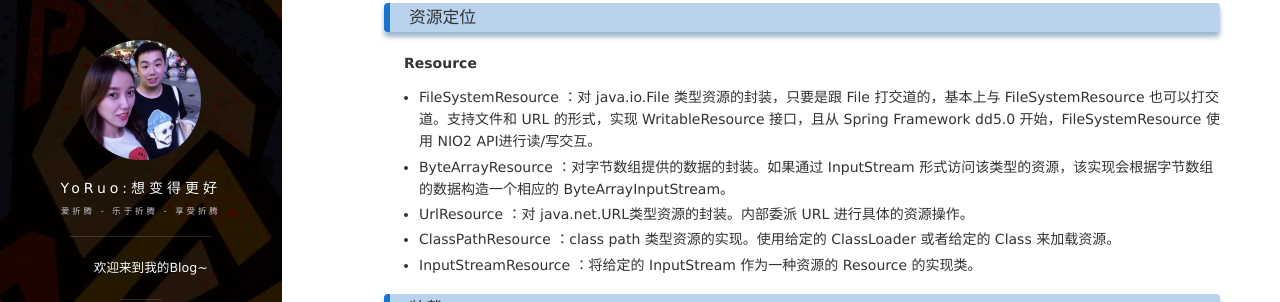
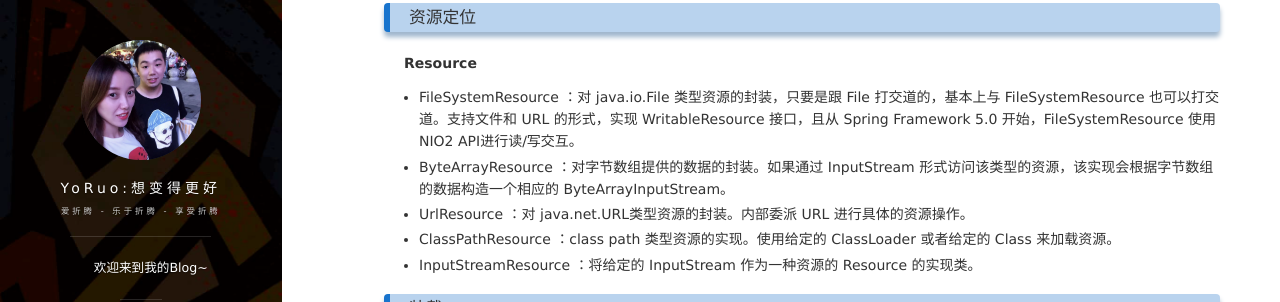
Before and after one commit to lxcsjk/lxcsjk.github.io, a Jekyll site: the page built from _posts/2019-10-09-IOC源码阅读笔记.md, in a window 1280 px wide and 900 px high. Shown: the part 248-550 px from the top of the window. Built offline with Jekyll 4.4.1, drawn with Linux system fonts in a browser that asks for light colours; nearby versions of some CDN libraries; comment, search, counter and statistics services are not loaded.

Commit message:
Update 2019-10-09-IOC源码阅读笔记.md

```diff
--- a/_posts/2019-10-09-IOC源码阅读笔记.md
+++ b/_posts/2019-10-09-IOC源码阅读笔记.md
@@ -18,7 +18,7 @@ ClassPathResource resource = new ClassPathResource("bean.xml");DefaultListableBe
 
 **Resource**
 
-- FileSystemResource ：对 java.io.File 类型资源的封装，只要是跟 File 打交道的，基本上与 FileSystemResource 也可以打交道。支持文件和 URL 的形式，实现 WritableResource 接口，且从 Spring Framework dd5.0 开始，FileSystemResource 使用 NIO2 API进行读/写交互。
+- FileSystemResource ：对 java.io.File 类型资源的封装，只要是跟 File 打交道的，基本上与 FileSystemResource 也可以打交道。支持文件和 URL 的形式，实现 WritableResource 接口，且从 Spring Framework 5.0 开始，FileSystemResource 使用 NIO2 API进行读/写交互。
 - ByteArrayResource ：对字节数组提供的数据的封装。如果通过 InputStream 形式访问该类型的资源，该实现会根据字节数组的数据构造一个相应的 ByteArrayInputStream。
 - UrlResource ：对 java.net.URL类型资源的封装。内部委派 URL 进行具体的资源操作。
 - ClassPathResource ：class path 类型资源的实现。使用给定的 ClassLoader 或者给定的 Class 来加载资源。
```
